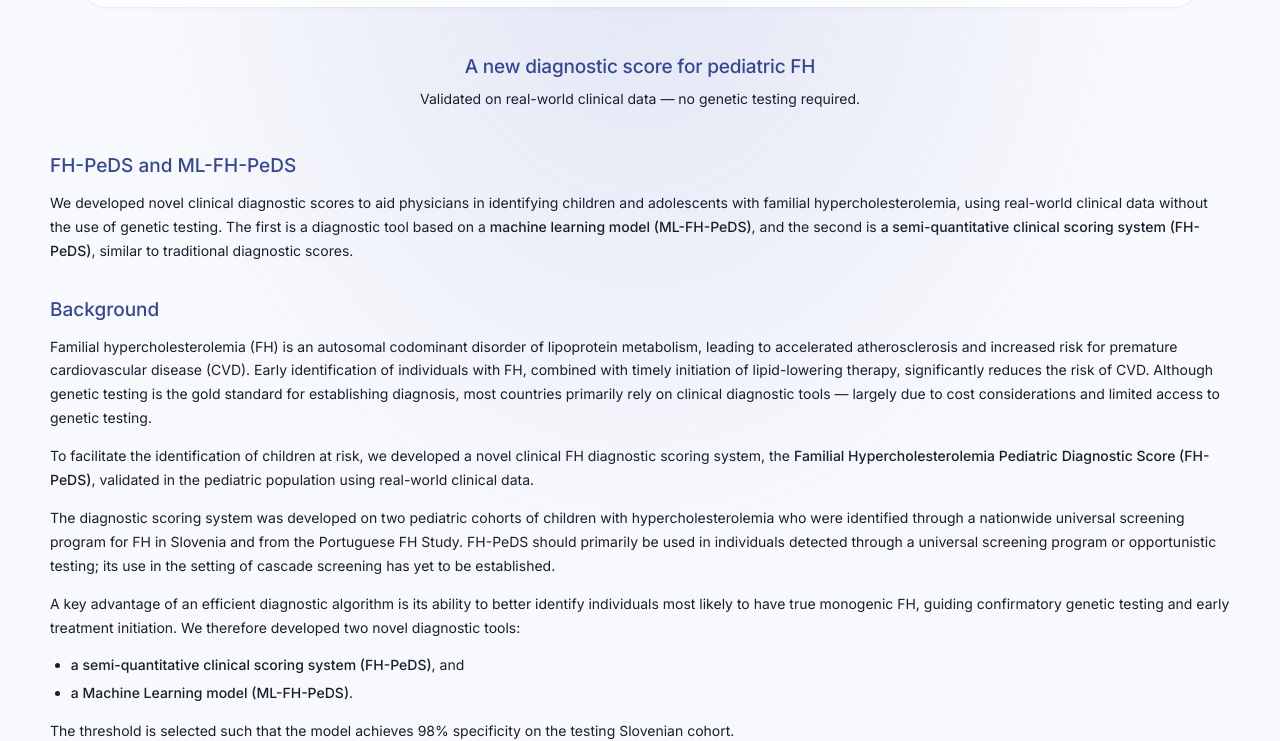
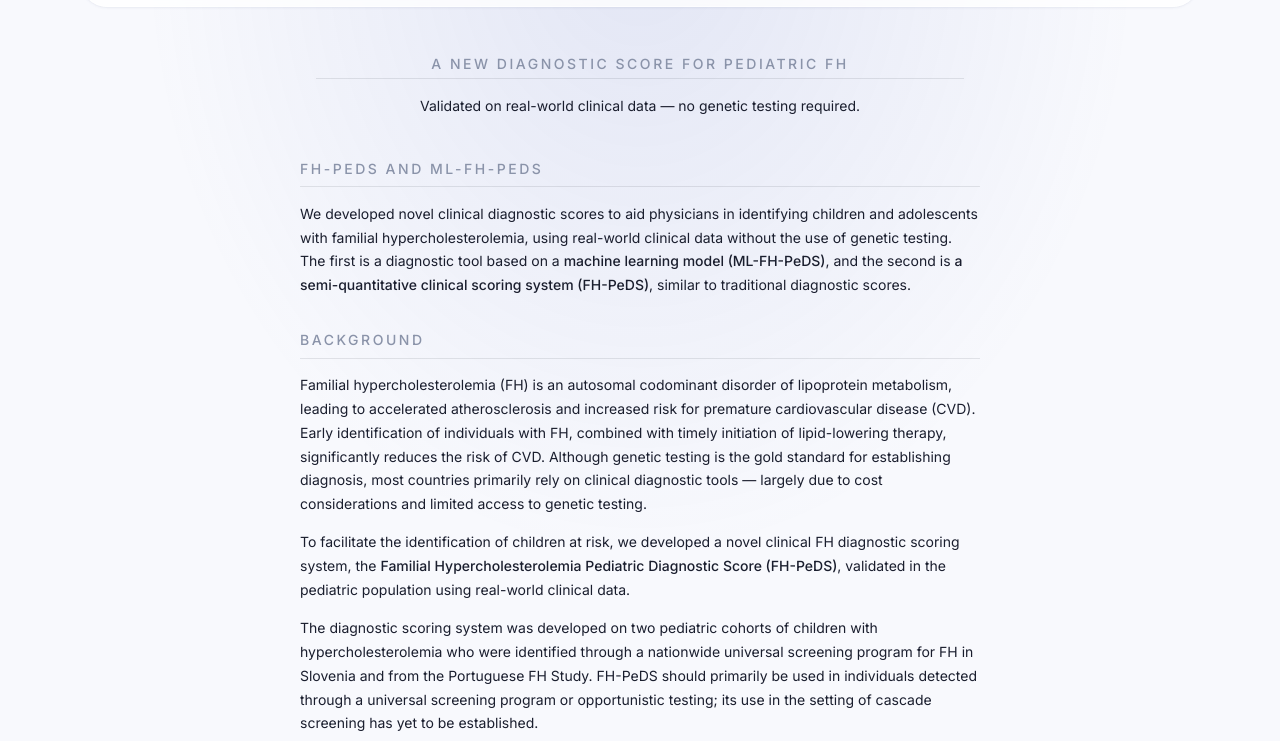
Before and after one commit to roksikonja/fh-peds, an Astro site: page /about in a window 1280 px wide. Shown: the part 64-805 px from the top of the page. Built offline with nearby package versions, Linux system fonts and the light colour scheme; Astro itself is replaced by a stand-in of ours.

Commit message:
unify styling

```diff
--- a/src/styles/global.css
+++ b/src/styles/global.css
@@ -872,21 +872,40 @@ code {
 }
 
 /* ── About page ────────────────────────────────────────────── */
+/* Constrain to the same width as the centre column on the home page (the
+   middle track of .calc-shell--three-col). Section headings reuse the
+   small-caps eyebrow recipe shared with .form-group__title / .section-head
+   so the page reads as a continuation of the calculator's typography. */
+.about-page {
+  max-width: 680px;
+  margin: 0 auto;
+}
 .about-page > section {
   margin-bottom: 2rem;
 }
 .about-page h1,
 .about-page h2 {
-  font-size: var(--fs-md);
+  font-size: var(--fs-sm);
   font-weight: var(--fw-bold);
-  color: var(--primary);
-  margin-bottom: 0.6rem;
+  letter-spacing: 0.18em;
+  text-transform: uppercase;
+  color: var(--text-soft);
+  margin: 0 0 0.9rem;
+  padding-bottom: 0.4rem;
+  border-bottom: 1px solid var(--border-soft);
 }
 .about-page p {
   font-size: var(--fs-sm);
   color: var(--text);
   margin-bottom: 0.9rem;
   line-height: 1.7;
+}
+.about-page p:last-child {
+  margin-bottom: 0;
+}
+.about-page strong {
+  font-weight: var(--fw-bold);
+  color: var(--text);
 }
 .about-page ul {
   padding-left: 1.3rem;
```
